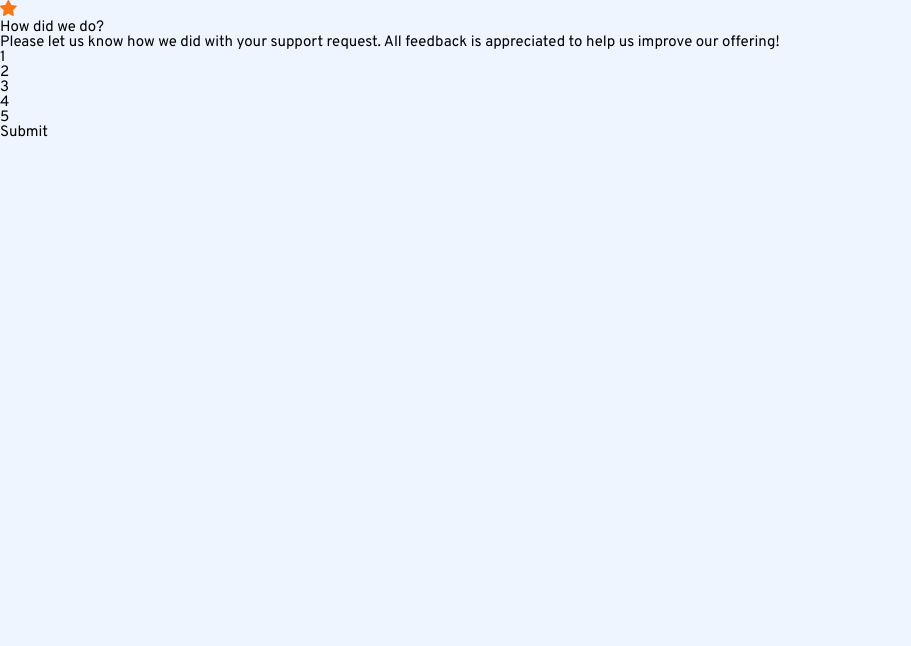
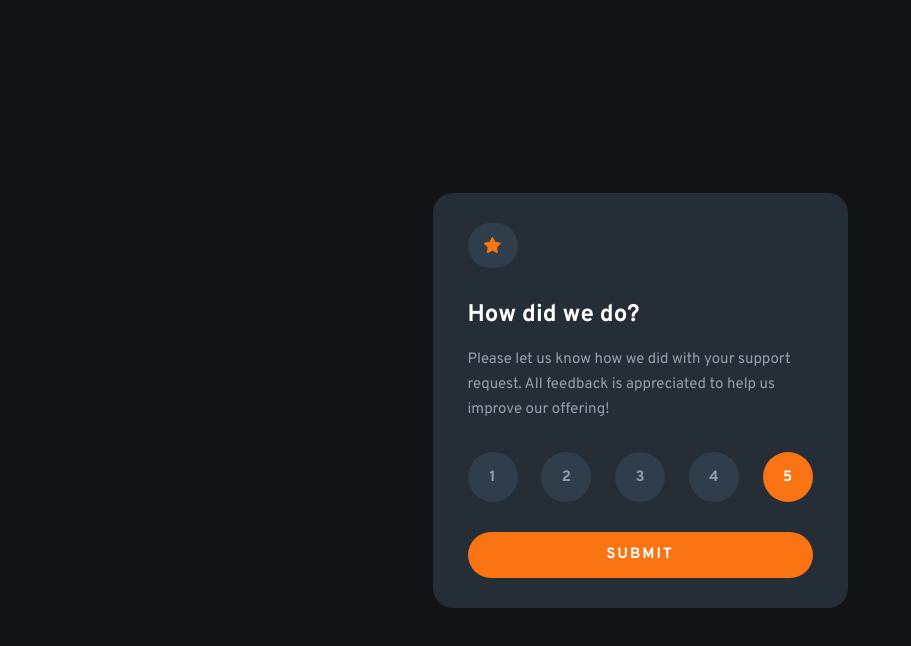
Before and after one commit to tuntinotuan/frontendmentor-ui, a plain HTML site: page interactive-rating-component-main/index.html in a window 1280 px wide. Shown: the whole page, without its empty margins (0-911 px from the left). Drawn offline with Linux system fonts and the light colour scheme.

Commit message:
add core rate ui

```diff
--- a/interactive-rating-component-main/css/style.css
+++ b/interactive-rating-component-main/css/style.css
@@ -1,10 +1,10 @@
 :root {
-  -primary-color-orange: var(hsl(25, 97%, 53%));
-  -white: hsl(0, 0%, 100%);
-  -light-grey: hsl(217, 12%, 63%);
-  -medium: hsl(216, 12%, 54%);
-  -dark-bBlue: hsl(213, 19%, 18%);
-  -very-dark-blue: hsl(216, 12%, 8%);
+  --primary-color-orange: hsl(25, 97%, 53%);
+  --white: hsl(0, 0%, 100%);
+  --light-grey: hsl(217, 12%, 63%);
+  --medium: hsl(216, 12%, 54%);
+  --dark-blue: hsl(213, 19%, 18%);
+  --very-dark-blue: hsl(216, 12%, 8%);
 }
 
 /* Reset CSS */
@@ -118,8 +118,8 @@ section {
 }
 body {
   line-height: 1;
-  background-color: #eef5ff;
-  font-family: 'Overpass', sans-serif;
+  background-color: var(--very-dark-blue);
+  font-family: "Overpass", sans-serif;
   box-sizing: border-box;
   font-size: 15px;
 }
@@ -147,42 +147,96 @@ button {
   border: none;
 }
 /* Main CSS */
-.container{
-
+.container {
+  width: 100vw;
+  height: 100vh;
+  display: flex;
+  justify-content: center;
+  align-items: center;
 }
-.rate{
-
+.rate {
+  width: 415px;
+  height: 415px;
+  border-radius: 20px;
+  background-color: var(--dark-blue);
+  padding: 30px 35px;
+  display: flex;
+  flex-direction: column;
 }
-.rate__start{
-
+.rate__start {
+  width: 50px;
+  height: 50px;
+  display: flex;
+  justify-content: center;
+  align-items: center;
+  background-color: #303e4b;
+  border-radius: 100rem;
+  margin-bottom: 35px;
 }
-.rate__title{
-
+.rate__title {
+  font-size: 24px;
+  font-weight: 700;
+  color: var(--white);
+  margin-bottom: 20px;
 }
-.rate__text{
-
+.rate__text {
+  color: var(--light-grey);
+  line-height: 25px;
 }
-.rate__select{
-
+.rate__select {
+  display: flex;
+  justify-content: space-between;
+  align-items: center;
+  margin: 30px 0;
 }
-.rate__number{
-
+.rate__number {
+  width: 50px;
+  height: 50px;
+  font-weight: 700;
+  background-color: #303e4b;
+  color: var(--light-grey);
+  display: flex;
+  justify-content: center;
+  align-items: center;
+  border-radius: 100rem;
+  cursor: pointer;
+  transition: ease 0.3s;
 }
-.rate__btn-submit{
-
+.rate__number--active {
+  background-color: var(--primary-color-orange);
+  color: var(--white);
 }
-.result{
-
+.rate__number:hover {
+  background-color: var(--medium);
+  color: var(--white);
 }
-.result__image{
-
+.rate__btn-submit {
+  display: flex;
+  justify-content: center;
+  align-items: center;
+  width: 100%;
+  height: 50px;
+  font-weight: 700;
+  letter-spacing: 2px;
+  text-transform: uppercase;
+  border-radius: 100rem;
+  color: var(--white);
+  background-color: var(--primary-color-orange);
+  cursor: pointer;
 }
-.result__selected{
-
+.rate__btn-submit:hover {
+  transition: 0.3s linear;
+  color: var(--primary-color-orange);
+  background-color: var(--white);
 }
-.result__title{
-
+/* Result */
+.result {
 }
-.result__content{
-
+.result__image {
 }
+.result__selected {
+}
+.result__title {
+}
+.result__content {
+}
--- a/interactive-rating-component-main/index.html
+++ b/interactive-rating-component-main/index.html
@@ -26,11 +26,11 @@
         <div class="rate__number">2</div>
         <div class="rate__number">3</div>
         <div class="rate__number">4</div>
-        <div class="rate__number">5</div>
+        <div class="rate__number rate__number--active">5</div>
       </div>
       <div class="rate__btn-submit">Submit</div>
     </div>
-    <div class="result" style="display: none;">
+    <div class="rate rate--result" style="display: none;">
       <img src="./images/illustration-thank-you.svg" alt="" class="result__image">
       <div class="result__selected">
         <p> You selected <span> </span> out of 5</p>
```
